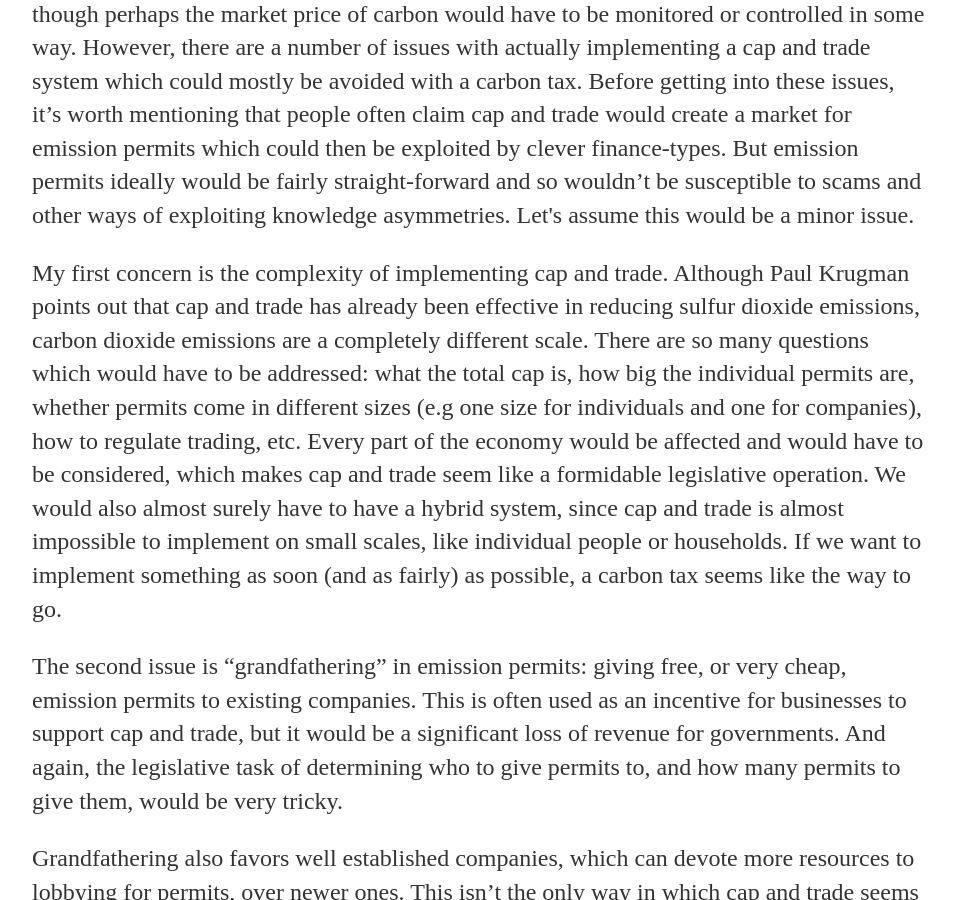
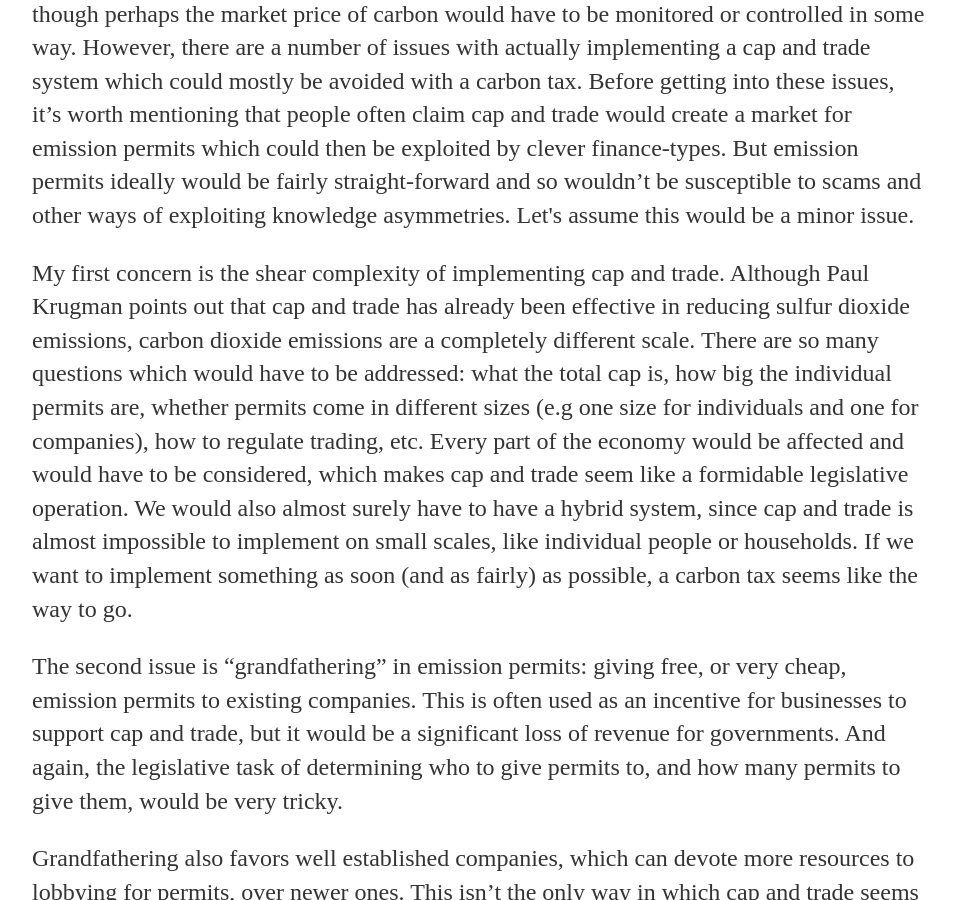
Before and after one commit to nicklutsko/nicklutsko.github.io, a Jekyll site: the page built from _posts/2016-06-15-Carbon-Tax-versus-Cap-and-Trade.md, in a window 1280 px wide and 900 px high, scrolled down 3310 px. Shown: the whole window, without its empty margins (160-1115 px from the left). Built offline with Jekyll 4.4.1, drawn with Linux system fonts in a browser that asks for light colours.

Commit message:
edited first post again

```diff
--- a/_posts/2016-06-15-Carbon-Tax-versus-Cap-and-Trade.md
+++ b/_posts/2016-06-15-Carbon-Tax-versus-Cap-and-Trade.md
@@ -38,7 +38,7 @@
 
 <p>From a big picture, economic point of view then, cap and trade seems like a better option, though perhaps the market price of carbon would have to be monitored or controlled in some way. However, there are a number of issues with actually implementing a cap and trade system which could mostly be avoided with a carbon tax. Before getting into these issues, it’s worth mentioning that people often claim cap and trade would create a market for emission permits which could then be exploited by clever finance-types. But emission permits ideally would be fairly straight-forward and so wouldn’t be susceptible to scams and other ways of exploiting knowledge asymmetries. Let's assume this would be a minor issue.</p>
 
-<p>My first concern is the complexity of implementing cap and trade. Although Paul Krugman points out that cap and trade has already been effective in reducing sulfur dioxide emissions, carbon dioxide emissions are a completely different scale. There are so many questions which would have to be addressed: what the total cap is, how big the individual permits are, whether permits come in different sizes (e.g one size for individuals and one for companies), how to regulate trading, etc. Every part of the economy would be affected and would have to be considered, which makes cap and trade seem like a formidable legislative operation. We would also almost surely have to have a hybrid system, since cap and trade is almost impossible to implement on small scales, like individual people or households. If we want to implement something as soon (and as fairly) as possible, a carbon tax seems like the way to go. </p>
+<p>My first concern is the shear complexity of implementing cap and trade. Although Paul Krugman points out that cap and trade has already been effective in reducing sulfur dioxide emissions, carbon dioxide emissions are a completely different scale. There are so many questions which would have to be addressed: what the total cap is, how big the individual permits are, whether permits come in different sizes (e.g one size for individuals and one for companies), how to regulate trading, etc. Every part of the economy would be affected and would have to be considered, which makes cap and trade seem like a formidable legislative operation. We would also almost surely have to have a hybrid system, since cap and trade is almost impossible to implement on small scales, like individual people or households. If we want to implement something as soon (and as fairly) as possible, a carbon tax seems like the way to go. </p>
 
 <p>The second issue is “grandfathering” in emission permits: giving free, or very cheap, emission permits to existing companies. This is often used as an incentive for businesses to support cap and trade, but it would be a significant loss of revenue for governments. And again, the legislative task of determining who to give permits to, and how many permits to give them, would be very tricky.</p>
 
```
Also changed, not shown: 1 other file.
